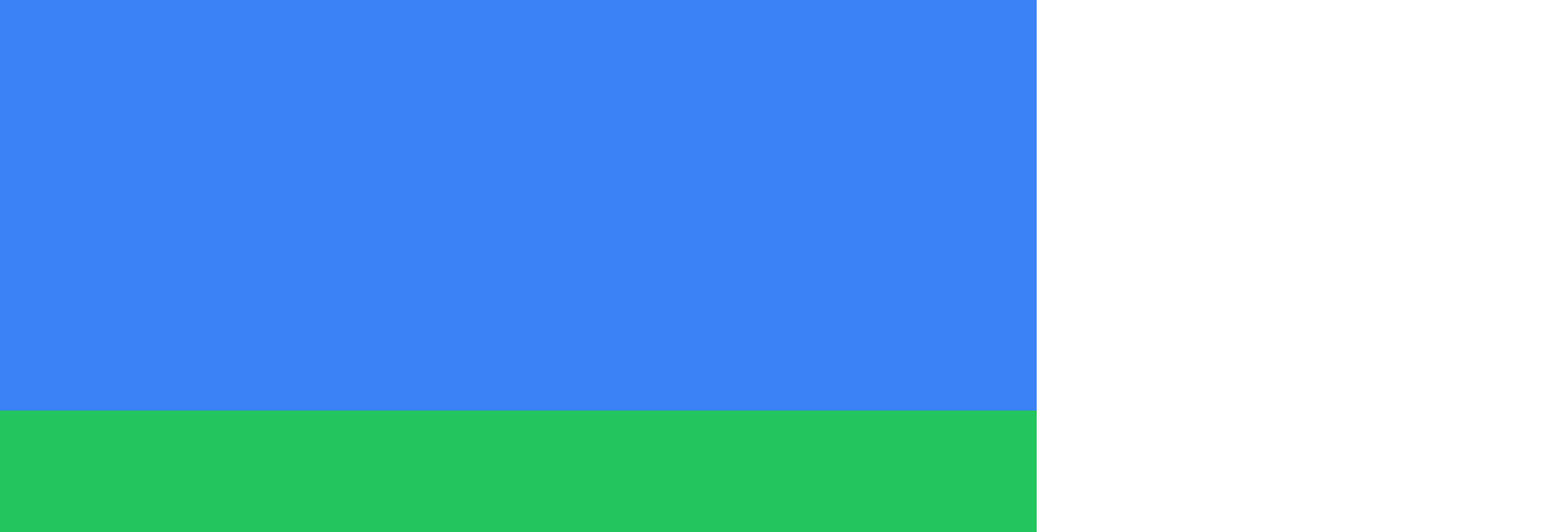
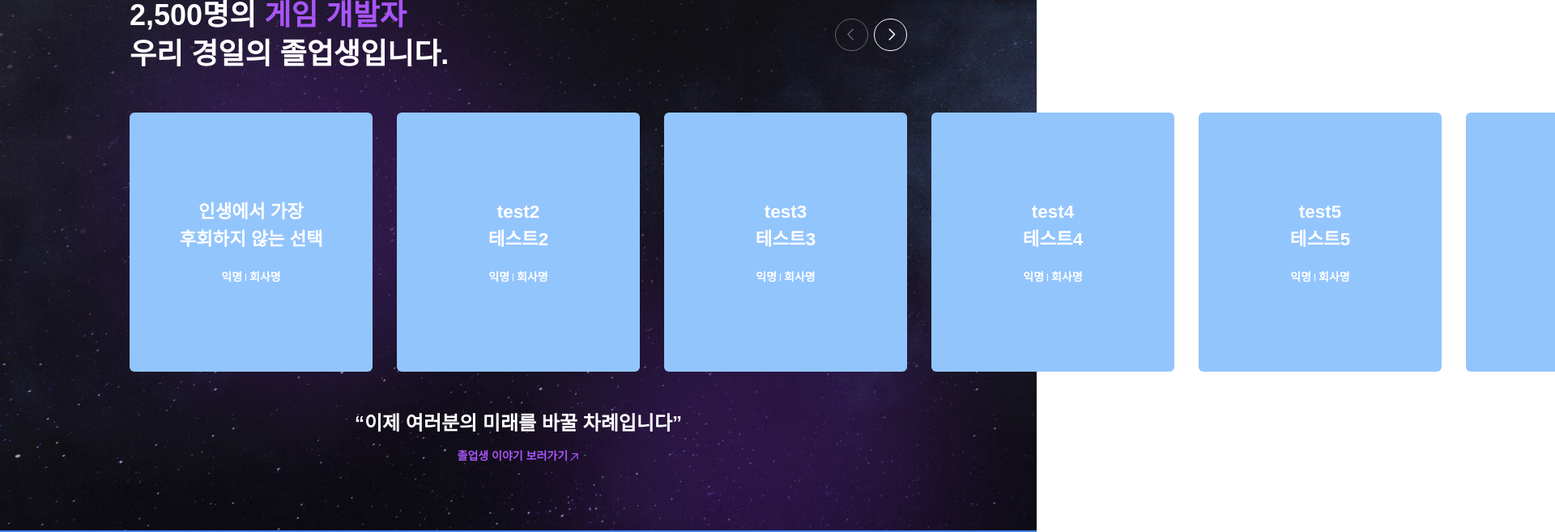
Before and after one commit to web5-kimgangmoon/framerMotionStudy, a Next.js app in the folder rxjs/: page / in a window 1280 px wide. Shown: the part 4800-5457 px from the top of the page at 81% size, 1920 px wide, since content can reach past the window. Built offline with nearby package versions, Linux system fonts and the light colour scheme.

Commit message:
Feature/slide section (#4)
* feat:slide function&slide element position

* feat:scroll animation revise

* feat:css complete

```diff
--- a/rxjs/app/(lib)/viewPortControl.ts
+++ b/rxjs/app/(lib)/viewPortControl.ts
@@ -30,3 +30,17 @@ export const mkOnViewportLeave =
     const boundary = window.scrollY + window.innerHeight;
     if (boundary < ref.current!.offsetTop && isRunAnime) setIsRunAnime(false);
   };
+
+export const mkOnViewportLeave_parent =
+  (
+    ref:
+      | React.RefObject<HTMLDivElement | null>
+      | React.RefObject<HTMLElement | null>,
+    setIsRunAnime: (toggle: boolean) => void
+  ) =>
+  (isRunAnime: boolean) => {
+    const boundary = window.scrollY + window.innerHeight;
+    const parent = ref.current!.parentElement!.offsetTop;
+    const target = ref.current!.offsetTop;
+    if (boundary < parent + target && isRunAnime) setIsRunAnime(false);
+  };
--- a/rxjs/app/globals.css
+++ b/rxjs/app/globals.css
@@ -9,6 +9,7 @@ html {
 :root {
   --background: #ffffff;
   --foreground: #171717;
+  overflow-x: hidden;
 }
 
 @media (prefers-color-scheme: dark) {
--- a/rxjs/app/page.tsx
+++ b/rxjs/app/page.tsx
@@ -1,7 +1,7 @@
 "use client";
 
 import { useRef } from "react";
-import { TestComp } from "./ui/bodySection";
+import { BodyComp_slide, TestComp } from "./ui/bodySection";
 import Header from "./ui/header";
 import SmoothScroll from "./ui/horizontalScroll";
 
@@ -14,6 +14,7 @@ export default function Home() {
       <div className="sticky top-0 left-0 bg-rose-600 w-full h-[5rem] z-10"></div>
       <SmoothScroll />
       <TestComp />
+      <BodyComp_slide />
       <div className="w-full h-[40rem] bg-blue-500"></div>
       <div className="w-full h-[40rem] bg-green-500"></div>
     </div>
--- a/rxjs/app/ui/animeWrapper_div.tsx
+++ b/rxjs/app/ui/animeWrapper_div.tsx
@@ -1,22 +1,31 @@
 import { useCallback, useEffect, useRef, useState } from "react";
-import { mkOnViewportEnter, mkOnViewportLeave } from "../(lib)/viewPortControl";
+import {
+  mkOnViewportEnter,
+  mkOnViewportLeave,
+  mkOnViewportLeave_parent,
+} from "../(lib)/viewPortControl";
 import { motion } from "motion/react";
 import { upAnime_animate, upAnime_initial } from "../(lib)/upAnime";
 
 const AnimeWrapper_div = ({
   children,
   className,
+  isTarget_parent,
 }: {
   children: React.ReactNode | string;
   className?: string;
+  isTarget_parent?: boolean;
 }) => {
   const ref = useRef<null | HTMLDivElement>(null);
   const [isRunAnime, setIsRunAnime] = useState(false);
 
   const onViewportEnter = useCallback(mkOnViewportEnter(setIsRunAnime), [ref]);
-  const onViewportLeave = useCallback(mkOnViewportLeave(ref, setIsRunAnime), [
-    ref,
-  ]);
+  const onViewportLeave = useCallback(
+    isTarget_parent
+      ? mkOnViewportLeave_parent(ref, setIsRunAnime)
+      : mkOnViewportLeave(ref, setIsRunAnime),
+    [ref]
+  );
 
   useEffect(() => {
     if (window.scrollY > ref.current!.offsetTop) setIsRunAnime(true);
--- a/rxjs/app/ui/bodySection.tsx
+++ b/rxjs/app/ui/bodySection.tsx
@@ -1,10 +1,15 @@
-import { useState } from "react";
+import { useId, useLayoutEffect, useState } from "react";
 import { ToggleBox_list } from "./toggleBox";
 import AnimeWrapper_div from "./animeWrapper_div";
+import { Swiper, SwiperSlide } from "swiper/react";
+import { Navigation } from "swiper/modules";
+import "swiper/css";
+import "swiper/css/navigation";
+import clsx from "clsx";
+import Link from "next/link";
+import { ArrowUpRightIcon } from "@heroicons/react/24/outline";
 
 export const TestComp = () => {
-  const [runAnimeIdx, setRunAnimeIdx] = useState(-1);
-
   return (
     <div
       className="w-full min-h-[40rem] pt-24 pb-12"
@@ -17,26 +22,8 @@ export const TestComp = () => {
       }}
     >
       <div className="container flex items-center flex-col">
-        <Title_section
-        // title_isRunAnime={runAnimeIdx > -1}
-        // title_setIsRunAnime={(toggle) => {
-        //   setRunAnimeIdx(toggle ? 0 : -1);
-        // }}
-        // content_isRunAnime={runAnimeIdx > 0}
-        // content_setIsRunAnime={(toggle) => {
-        //   setRunAnimeIdx(toggle ? 1 : 0);
-        // }}
-        />
-        <ToggleBox_section
-        // title_isRunAnime={runAnimeIdx > 1}
-        // title_setIsRunAnime={(toggle) => {
-        //   setRunAnimeIdx(toggle ? 2 : 1);
-        // }}
-        // isRunAnime={runAnimeIdx > 2}
-        // setIsRunAnime={(toggle) => {
-        //   setRunAnimeIdx(toggle ? 3 : 2);
-        // }}
-        />
+        <Title_section />
+        <ToggleBox_section />
       </div>
     </div>
   );
@@ -194,3 +181,102 @@ const ToggleBox_section = () => {
     </section>
   );
 };
+
+export const BodyComp_slide = () => {
+  const titleId = useId();
+  return (
+    <div
+      className="flex justify-center py-20"
+      style={{
+        backgroundImage: "url(/block_sect04-bg.jpg)",
+        backgroundRepeat: "no-repeat",
+      }}
+    >
+      <section className="container text-white font-bold w-[60rem]">
+        <div className="py-12 h-48 relative" id={titleId}>
+          <AnimeWrapper_div className="h-full" isTarget_parent>
+            <h1 className="text-4xl leading-[3rem]">
+              2,500명의 <span className="text-purple-500">게임 개발자</span>
+              <br />
+              우리 경일의 졸업생입니다.
+            </h1>
+          </AnimeWrapper_div>
+        </div>
+        <Swiper
+          modules={[Navigation]}
+          style={{
+            display: "flex",
+            flexDirection: "column-reverse",
+            width: "100%",
+            overflow: "visible",
+          }}
+          slidesPerView={3}
+          spaceBetween={30}
+          navigation={{
+            disabledClass: "disabled-button",
+          }}
+          wrapperClass="!h-[20rem]"
+          onSwiper={(swiper) => {
+            const target = document.getElementById(titleId);
+            if (target) {
+              target.append(swiper.navigation.nextEl, swiper.navigation.prevEl);
+            }
+            swiper.navigation.nextEl.classList =
+              "after:content-['next'] pl-[1.1rem] pr-[0.9rem] flex items-center h-[2.5rem] cursor-pointer absolute top-[4.75rem] right-0 border border-white rounded-full text-sm";
+            swiper.navigation.nextEl.style.fontFamily = "swiper-icons";
+
+            swiper.navigation.prevEl.classList =
+              "after:content-['prev'] pl-[0.9rem] pr-[1.1rem] flex items-center h-[2.5rem] cursor-pointer absolute top-[4.75rem] right-12 border border-white rounded-full text-sm";
+            swiper.navigation.prevEl.style.fontFamily = "swiper-icons";
+            if (swiper.activeIndex === 0) {
+              swiper.navigation.prevEl.classList.add("disabled-button");
+            }
+            if (swiper.activeIndex === swiper.slides.length - 1) {
+              swiper.navigation.nextEl.classList.add("disabled-button");
+            }
+          }}
+        >
+          {[
+            ["인생에서 가장", "후회하지 않는 선택", "익명", "회사명"],
+            ["test2", "테스트2", "익명", "회사명"],
+            ["test3", "테스트3", "익명", "회사명"],
+            ["test4", "테스트4", "익명", "회사명"],
+            ["test5", "테스트5", "익명", "회사명"],
+            ["test6", "테스트6", "익명", "회사명"],
+            ["test7", "테스트7", "익명", "회사명"],
+            ["test8", "테스트8", "익명", "회사명"],
+          ].map((v, idx) => (
+            <SwiperSlide className="bg-blue-300 rounded-md" key={idx}>
+              <div className="flex flex-col items-center justify-center gap-5 w-full h-full text-center">
+                <div className="text-[1.4rem] font-semibold">
+                  {v[0]}
+                  <br />
+                  {v[1]}
+                </div>
+                <div className={"text-sm"}>
+                  {v[2]}
+                  <span className="before:inline-block before:content-[''] before:border-l before:border-white before:py-[0.3rem] before:pr-1 pl-1">
+                    {v[3]}
+                  </span>
+                </div>
+              </div>
+            </SwiperSlide>
+          ))}
+        </Swiper>
+        <AnimeWrapper_div className="text-center">
+          <h2 className="pt-12 pb-3 text-2xl">
+            “이제 여러분의 미래를 바꿀 차례입니다”
+            <br />
+          </h2>
+          <Link href={"#"} className="text-purple-500 text-sm">
+            <h3 className="inline-block">졸업생 이야기 보러가기</h3>
+            <ArrowUpRightIcon
+              className="inline-block h-[0.8rem] pl-[0.1rem]"
+              strokeWidth={2.5}
+            />
+          </Link>
+        </AnimeWrapper_div>
+      </section>
+    </div>
+  );
+};
--- a/rxjs/app/ui/horizontalScroll.tsx
+++ b/rxjs/app/ui/horizontalScroll.tsx
@@ -1,7 +1,7 @@
 import React, { RefObject, useRef } from "react";
 import { useInView } from "framer-motion";
 import clsx from "clsx";
-import { Swiper, SwiperRef, SwiperSlide, useSwiper } from "swiper/react";
+import { Swiper, SwiperSlide } from "swiper/react";
 import "swiper/css";
 import "swiper/css/pagination";
 import Link from "next/link";
--- a/rxjs/tailwind.config.ts
+++ b/rxjs/tailwind.config.ts
@@ -32,5 +32,14 @@ export default {
         },
       })
     ),
+    plugin(({ addComponents }) =>
+      addComponents({
+        ".disabled-button": {
+          opacity: ".35",
+          cursor: "auto",
+          "pointer-events": "none",
+        },
+      })
+    ),
   ],
 } satisfies Config;
```
Also changed, not shown: rxjs/public/block_sect04-bg.jpg (added).
